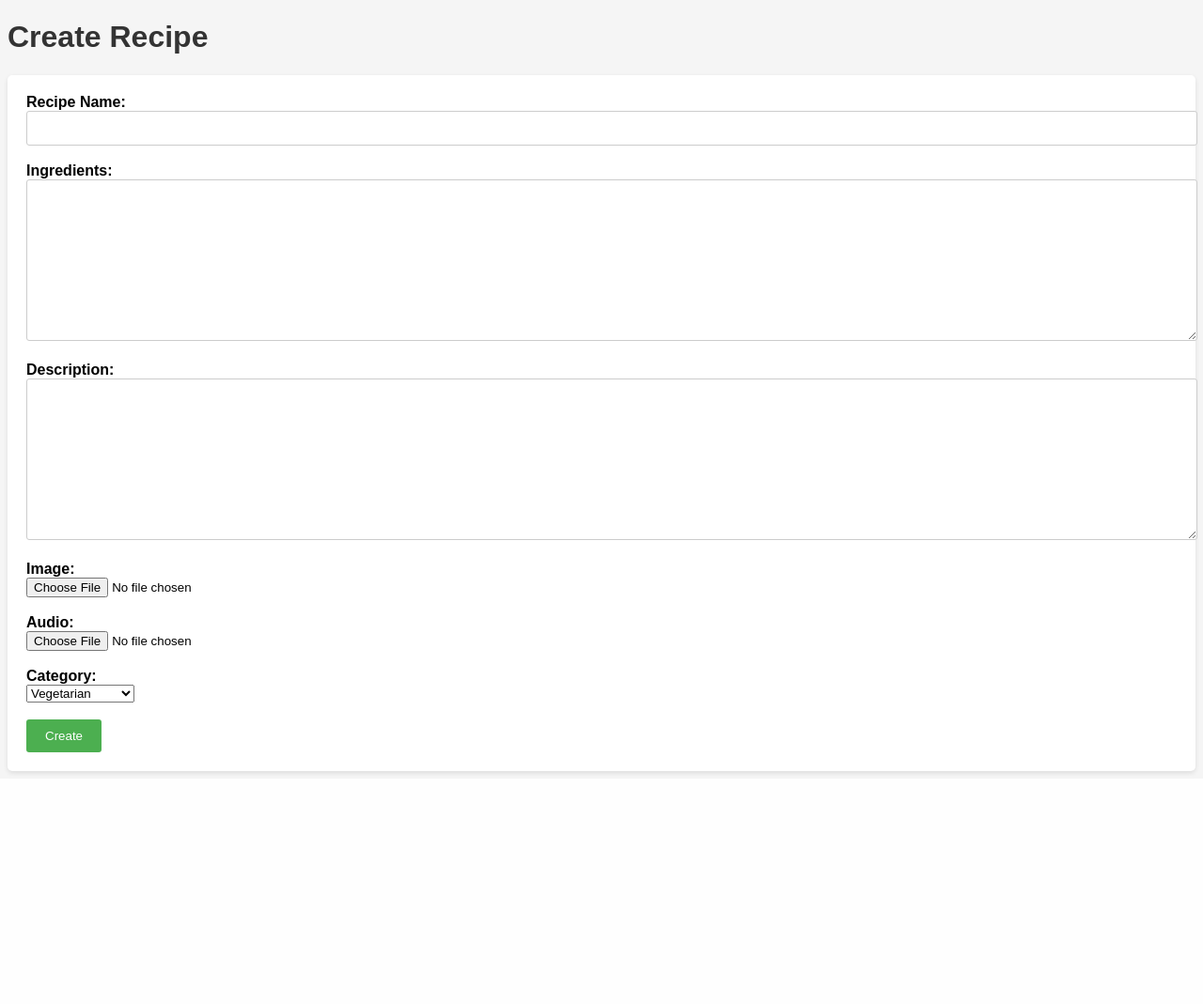
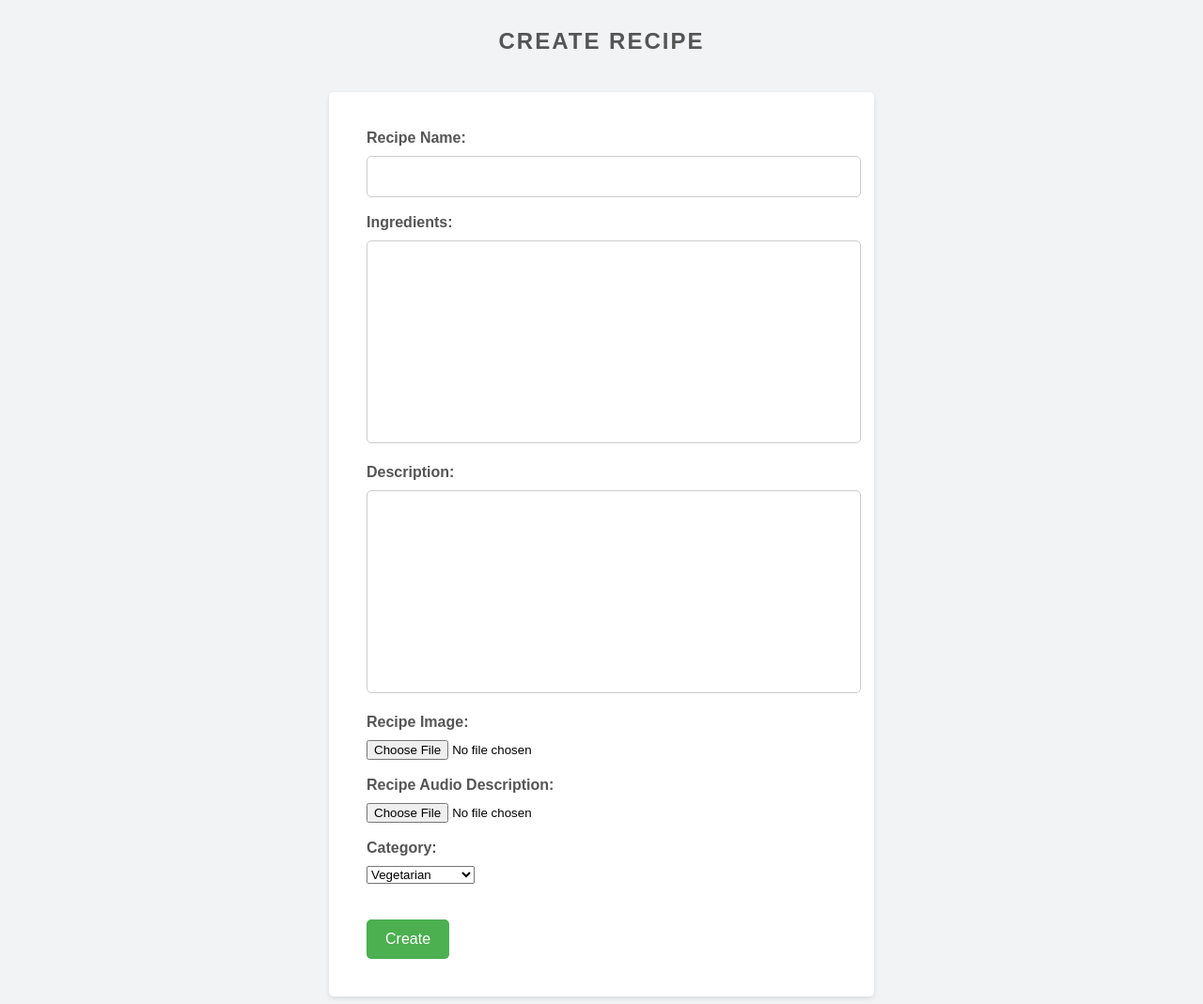
Before and after one commit to pydev1996/RecipeHub, a Django app: page /create/ in a window 1280 px wide. Shown: the whole page at 94% size. Before the commit the page ends 826 px from the top, so only its background shows below. Run offline with Django 3.2, Linux system fonts and the light colour scheme; a user stored in the database is signed in.

Commit message:
Update create_recipe.html

```diff
--- a/recipes/templates/recipes/create_recipe.html
+++ b/recipes/templates/recipes/create_recipe.html
@@ -4,59 +4,86 @@
     <title>Create Recipe</title>
     <style>
         body {
-            font-family: Arial, sans-serif;
-            background-color: #f5f5f5;
+            font-family: "Arial", sans-serif;
+            background-color: #F2F3F5;
         }
 
         h1 {
-            color: #333;
+            color: #555;
+            text-align: center;
+            margin-top: 30px;
+            font-size: 24px;
+            text-transform: uppercase;
+            letter-spacing: 2px;
+            margin-bottom: 40px;
         }
 
         form {
-            background-color: #fff;
-            padding: 20px;
+            max-width: 500px;
+            margin: 0 auto;
+            background-color: #ffffff;
+            padding: 40px;
             border-radius: 5px;
             box-shadow: 0 2px 5px rgba(0, 0, 0, 0.1);
         }
 
         label {
             font-weight: bold;
+            display: block;
+            margin-bottom: 10px;
+            color: #555;
         }
 
         input[type="text"],
         textarea {
             width: 100%;
-            padding: 10px;
+            padding: 12px;
             border: 1px solid #ccc;
-            border-radius: 3px;
+            border-radius: 5px;
+            resize: none;
+            font-size: 16px;
         }
 
         button[type="submit"] {
-            padding: 10px 20px;
+            display: block;
+            margin-top: 20px;
+            padding: 12px 20px;
             background-color: #4CAF50;
             color: #fff;
             border: none;
-            border-radius: 3px;
+            border-radius: 5px;
             cursor: pointer;
+            font-size: 16px;
+            transition: background-color 0.3s ease;
+        }
+
+        button[type="submit"]:hover {
+            background-color: #45a049;
         }
     </style>
 </head>
 <body>
-    <h1>Create Recipe</h1>
+    <h1>CREATE RECIPE</h1>
     <form method="POST" enctype="multipart/form-data">
         {% csrf_token %}
-        <label for="{{ form.recipe_name.id_for_label }}">Recipe Name:</label><br>
-        {{ form.recipe_name }}<br><br>
-        <label for="{{ form.ingredients.id_for_label }}">Ingredients:</label><br>
-        {{ form.ingredients }}<br><br>
-        <label for="{{ form.description.id_for_label }}">Description:</label><br>
-        {{ form.description }}<br><br>
-        <label for="{{ form.image.id_for_label }}">Image:</label><br>
-        {{ form.image }}<br><br>
-        <label for="{{ form.audio.id_for_label }}">Audio:</label><br>
-        {{ form.audio }}<br><br>
-        <label for="{{ form.category.id_for_label }}">Category:</label><br>
-        {{ form.category }}<br><br>
+        <label for="{{ form.recipe_name.id_for_label }}">Recipe Name:</label>
+        {{ form.recipe_name }}
+        <br><br>
+        <label for="{{ form.ingredients.id_for_label }}">Ingredients:</label>
+        {{ form.ingredients }}
+        <br><br>
+        <label for="{{ form.description.id_for_label }}">Description:</label>
+        {{ form.description }}
+        <br><br>
+        <label for="{{ form.image.id_for_label }}">Recipe Image:</label>
+        {{ form.image }}
+        <br><br>
+        <label for="{{ form.audio.id_for_label }}">Recipe Audio Description:</label>
+        {{ form.audio }}
+        <br><br>
+        <label for="{{ form.category.id_for_label }}">Category:</label>
+        {{ form.category }}
+        <br><br>
         <button type="submit">Create</button>
     </form>
 </body>
```
